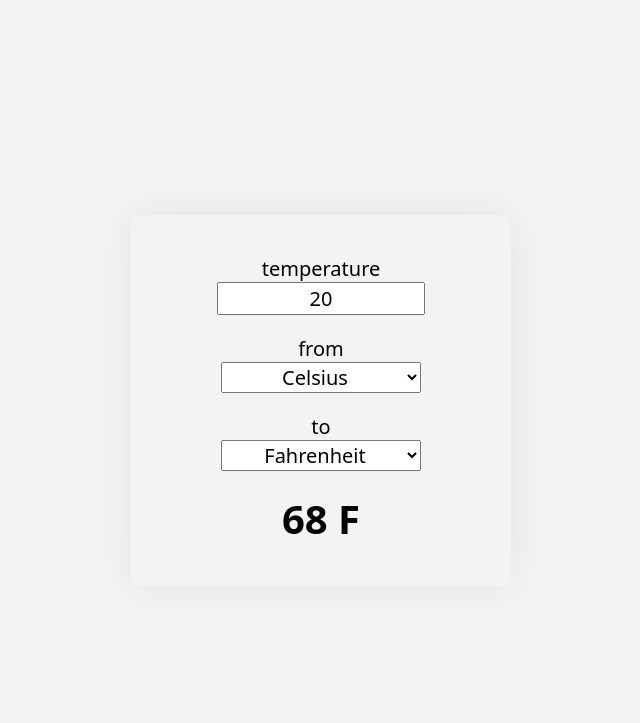
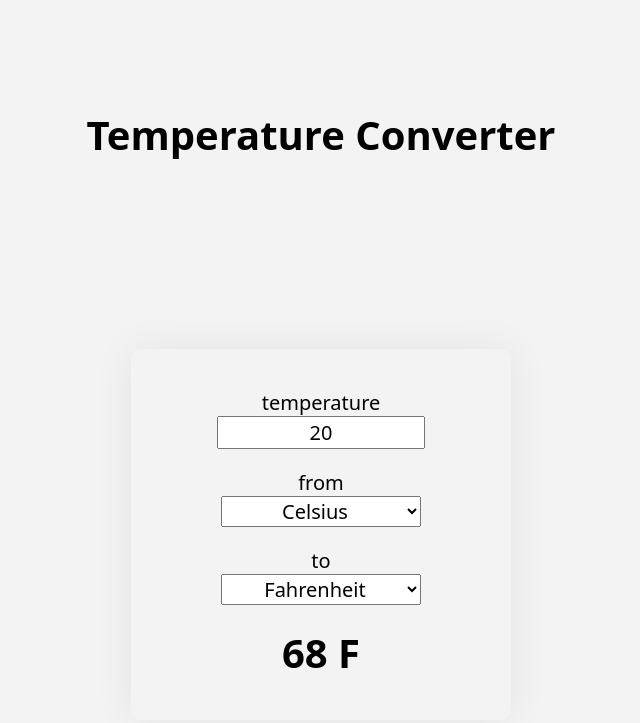
Before and after one commit to xuankaiq/myPWA, a plain HTML site: page index.html in a window 1280 px wide. Shown: the whole page, without its empty margins (319-959 px from the left). Drawn offline with Linux system fonts and the light colour scheme.

Commit message:
modify title

```diff
--- a/index.html
+++ b/index.html
@@ -12,6 +12,7 @@
 </head>
 
 <body>
+  <h1>Temperature Converter</h1>
   <form id="converter">
     <label for="input-temp">temperature</label>
     <input type="text" id="input-temp" name="input-temp" value="20" />
```
